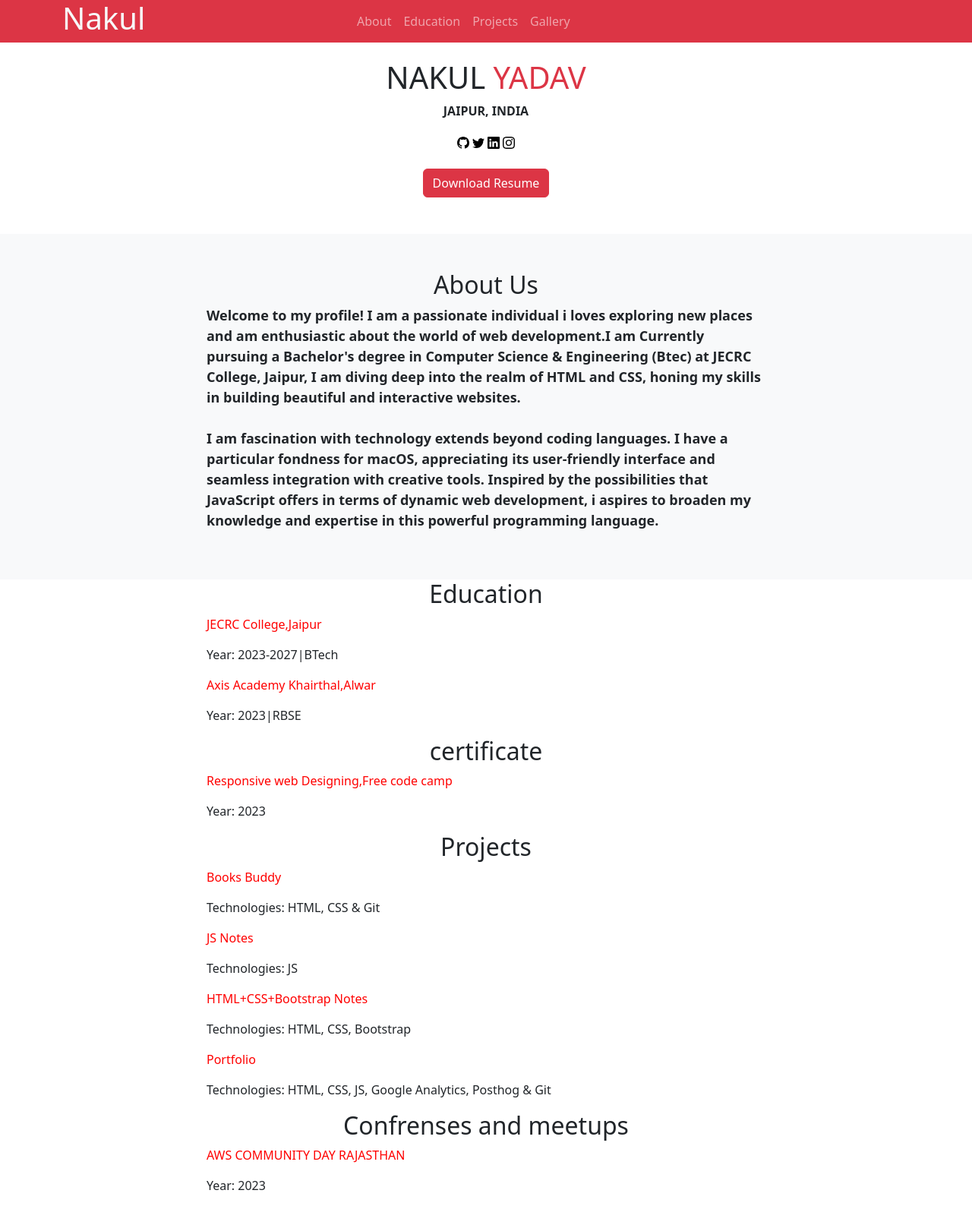
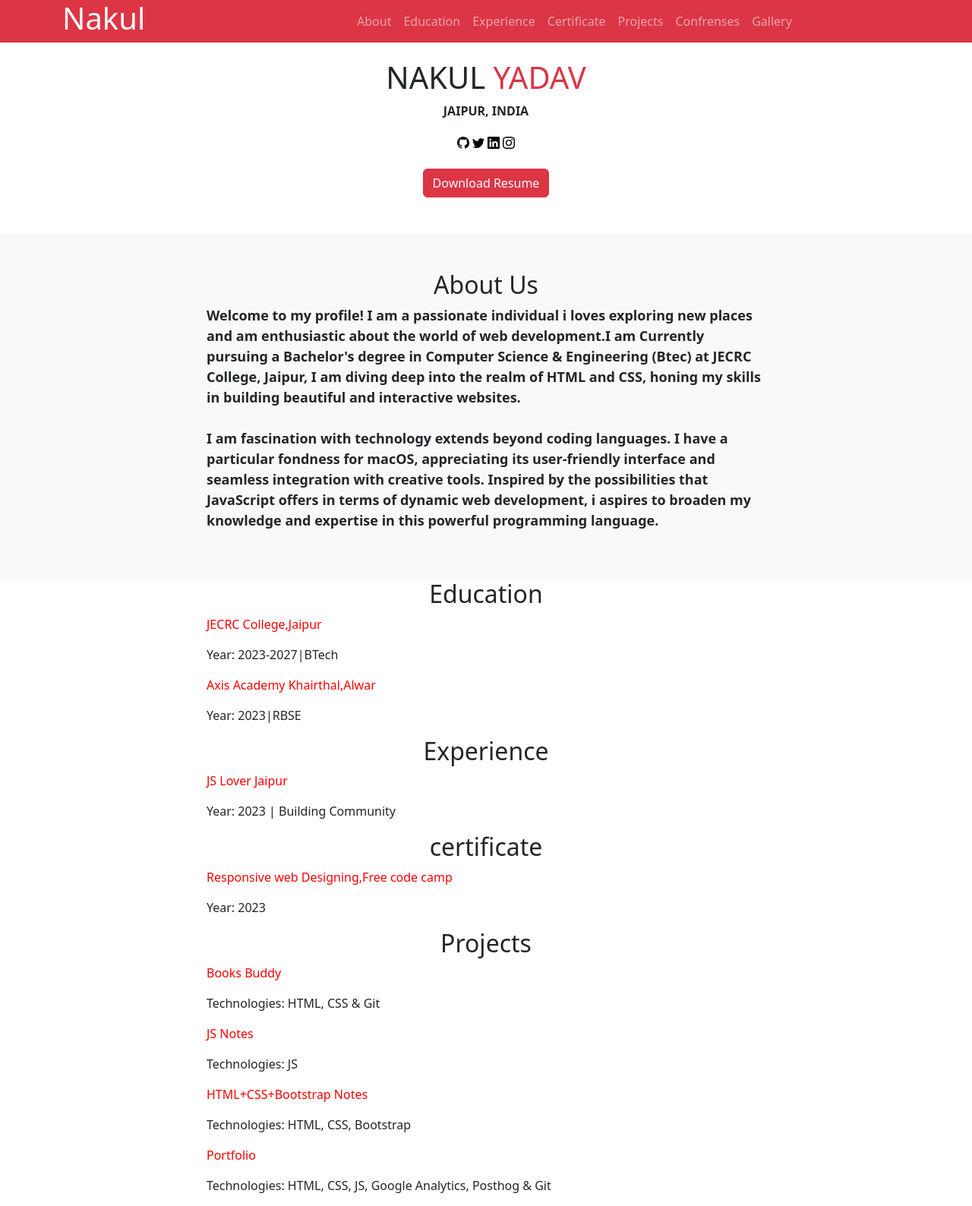
Before and after one commit to nakul1710/website, a plain HTML site: page index.html in a window 1280 px wide. Shown: the top 1588 px of the page at 76% size. Drawn offline with nearby package versions, Linux system fonts and the light colour scheme.

Commit message:
Fix Menue

```diff
--- a/index.html
+++ b/index.html
@@ -72,7 +72,16 @@
                   <a class="nav-link" href="#education">Education</a>
                 </li>
                 <li class="nav-item">
+                  <a class="nav-link" href="#education">Experience</a>
+                </li>
+                <li class="nav-item">
+                  <a class="nav-link" href="#projects">Certificate</a>
+                </li>
+                <li class="nav-item">
                   <a class="nav-link" href="#projects">Projects</a>
+                </li>
+                <li class="nav-item">
+                  <a class="nav-link" href="#projects">Confrenses</a>
                 </li>
                 <li class="nav-item">
                   <a class="nav-link" href="#gallary">Gallery</a>
@@ -163,6 +172,18 @@
           <p class="text-decoration-none"><a href="https://schools.org.in/alwar/08060414274/axis-academy-khairthal.html"
               style="color: red; text-decoration: none;">Axis Academy Khairthal,Alwar</a></p>
           <p>Year: 2023|RBSE</p>
+        </div>
+      </div>
+    </div>
+  </section>
+  <section class="education-section " id="education">
+    <div class="container">
+      <div class="row">
+        <div class="col-lg-8 mx-auto">
+          <h2 class="text-center">Experience</h2>
+          <p class="text-decoration-none"><a href="https://github.com/JSLoversJaipur"
+              style="color: red; text-decoration: none;">JS Lover Jaipur</a></p>
+          <p>Year: 2023 | Building Community</p>
         </div>
       </div>
     </div>
```
